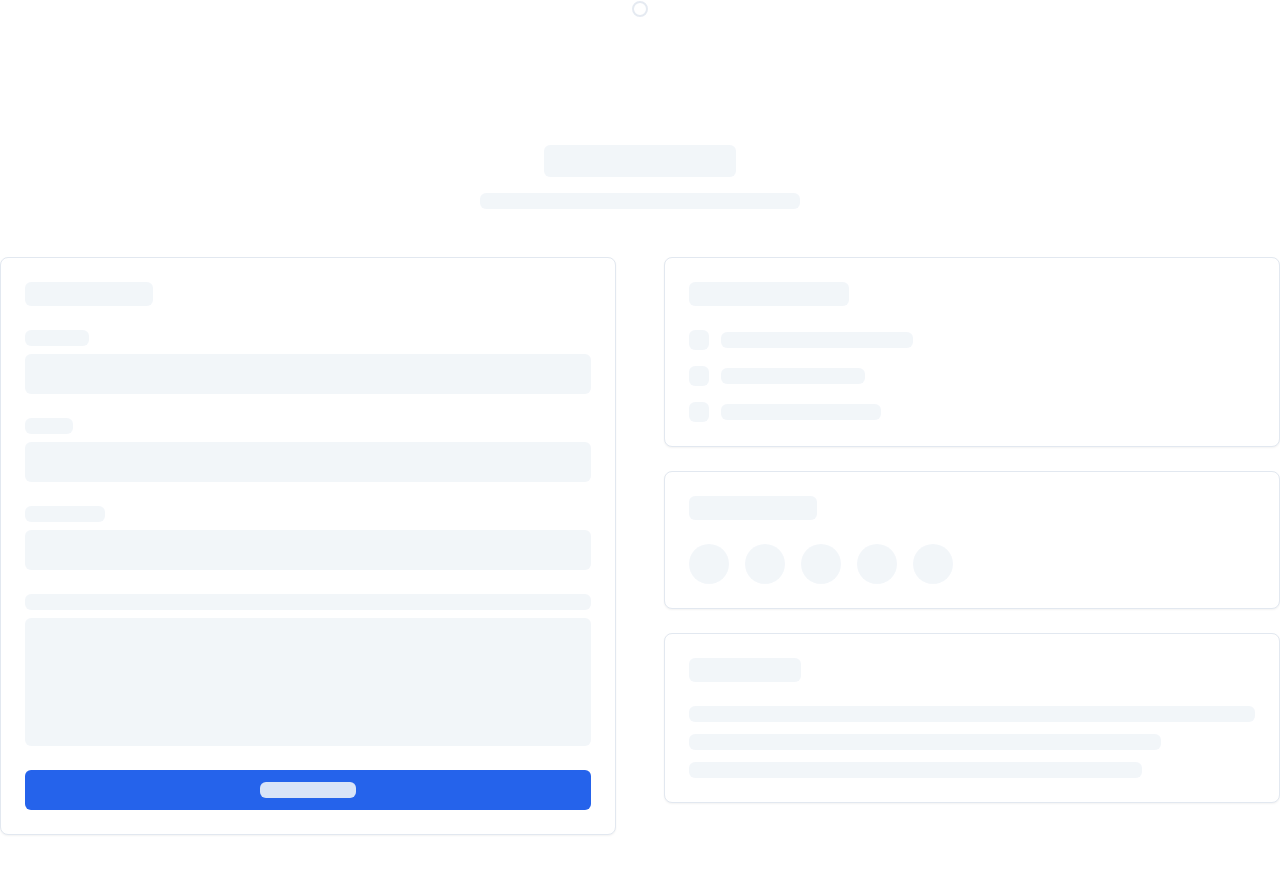
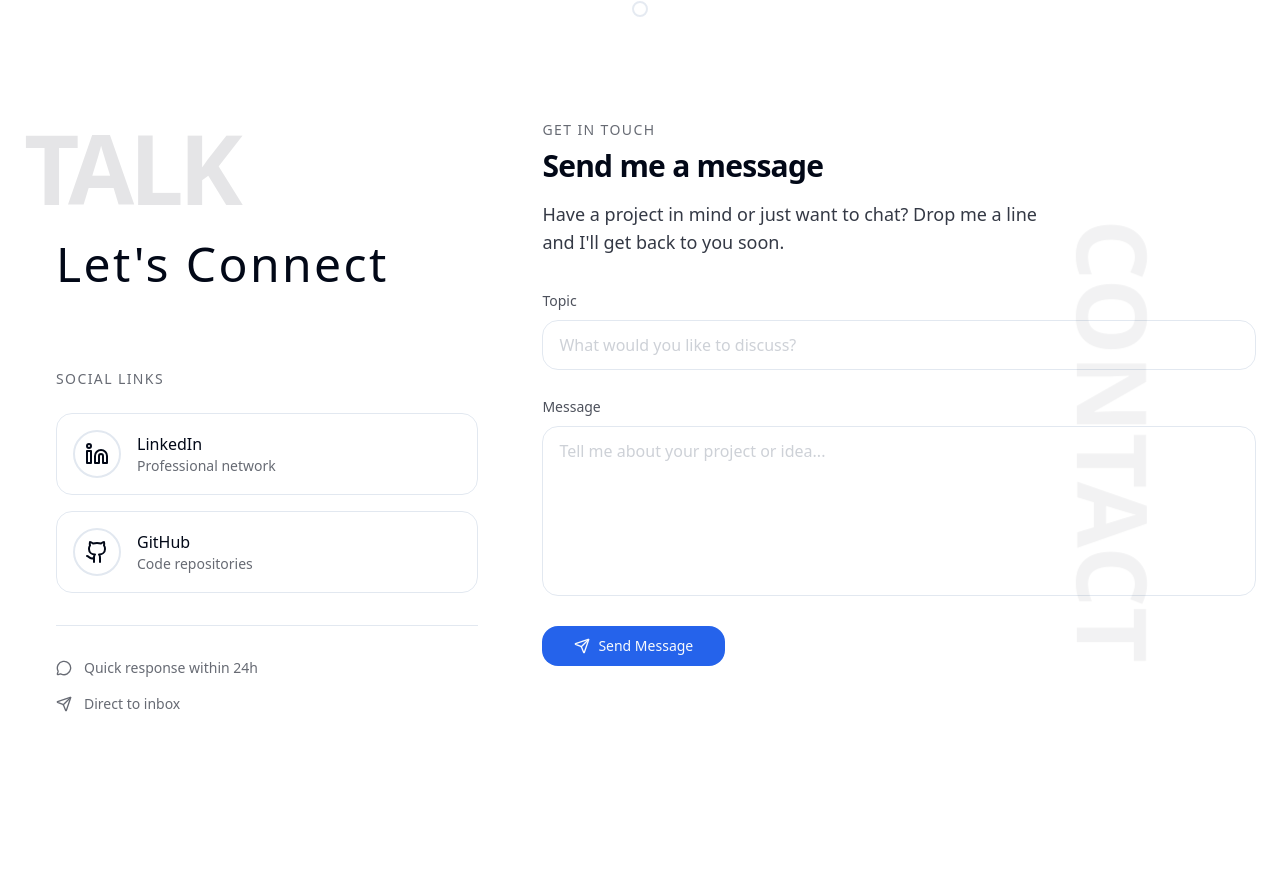
Before and after one commit to shpokas-io/portfolio, a Next.js app: page / in a window 1280 px wide. Shown: the part 3240-4113 px from the top of the page. After the commit the page ends 4057 px from the top, so only its background shows below. Built offline with nearby package versions, Linux system fonts and the light colour scheme.

Commit message:
feat: design contact section

```diff
--- a/src/components/sections/Contact.tsx
+++ b/src/components/sections/Contact.tsx
@@ -1,103 +1,221 @@
-import { Card, CardContent, CardHeader, CardTitle } from "@/components/ui/card"
-import { Button } from "@/components/ui/button"
-import { Skeleton } from "@/components/ui/skeleton"
+"use client";
+
+import { useState } from "react";
+import { Button } from "@/components/ui/button";
+import {
+  Github,
+  Linkedin,
+  Send,
+  MessageCircle,
+  ExternalLink,
+} from "lucide-react";
 
 export function Contact() {
+  const [formData, setFormData] = useState({
+    topic: "",
+    message: "",
+  });
+
+  const [isSubmitting, setIsSubmitting] = useState(false);
+
+  const handleSubmit = async (e: React.FormEvent) => {
+    e.preventDefault();
+    setIsSubmitting(true);
+
+    // Simulate form submission
+    setTimeout(() => {
+      setIsSubmitting(false);
+      setFormData({ topic: "", message: "" });
+      // Here you would integrate with your email service
+    }, 2000);
+  };
+
+  const handleInputChange = (
+    e: React.ChangeEvent<HTMLInputElement | HTMLTextAreaElement>
+  ) => {
+    setFormData({
+      ...formData,
+      [e.target.name]: e.target.value,
+    });
+  };
+
   return (
-    <section id="contact" className="container py-24 sm:py-32">
-      <div className="text-center mb-12">
-        <Skeleton className="h-8 w-48 mx-auto mb-4" />
-        <Skeleton className="h-4 w-80 mx-auto" />
+    <section
+      id="contact"
+      className="min-h-screen relative overflow-hidden flex items-center py-20"
+    >
+      <div className="absolute inset-0 pointer-events-none">
+        <div className="absolute top-1/4 right-1/6 w-80 h-80 rounded-full opacity-5 blur-3xl animate-pulse"></div>
+        <div className="absolute bottom-1/3 left-1/4 w-96 h-96 rounded-full opacity-5 blur-3xl animate-pulse animation-delay-2000"></div>
+
+        <div className="absolute top-1/6 left-1/3 w-px h-64 opacity-10 animate-pulse"></div>
+        <div className="absolute bottom-1/4 right-1/3 w-px h-48 opacity-15 animate-pulse animation-delay-3000"></div>
+        <div className="absolute top-2/3 left-1/6 w-px h-32 opacity-10 animate-pulse animation-delay-1000"></div>
       </div>
 
-      <div className="grid grid-cols-1 md:grid-cols-2 gap-12">
-        {/* Contact Form */}
-        <Card>
-          <CardHeader>
-            <CardTitle>
-              <Skeleton className="h-6 w-32" />
-            </CardTitle>
-          </CardHeader>
-          <CardContent className="space-y-6">
-            <div className="space-y-2">
-              <Skeleton className="h-4 w-16" />
-              <Skeleton className="h-10 w-full" />
+      <div className="container max-w-7xl mx-auto px-6 relative z-10">
+        <div className="grid lg:grid-cols-5 gap-16 items-start">
+          <div className="lg:col-span-2 space-y-12">
+            <div className="space-y-8">
+              <div className="space-y-6">
+                <div className="text-6xl md:text-7xl lg:text-8xl font-black tracking-tighter leading-none opacity-10 select-none">
+                  TALK
+                </div>
+                <div className="-mt-16 ml-4 lg:ml-8">
+                  <h2 className="text-3xl md:text-4xl lg:text-5xl font-light tracking-wider">
+                    Let&apos;s Connect
+                  </h2>
+                </div>
+              </div>
+
+              <div className="w-16 h-px opacity-30 ml-4 lg:ml-8"></div>
             </div>
-            <div className="space-y-2">
-              <Skeleton className="h-4 w-12" />
-              <Skeleton className="h-10 w-full" />
+
+            <div className="space-y-8 ml-4 lg:ml-8">
+              <div className="space-y-6">
+                <div className="space-y-2">
+                  <div className="text-sm font-medium opacity-60 tracking-widest uppercase">
+                    Social Links
+                  </div>
+                </div>
+
+                <div className="space-y-4">
+                  <a
+                    href="#"
+                    className="group flex items-center space-x-4 p-4 rounded-2xl border border-current/10 transition-all duration-300 hover:border-current/30 hover:bg-background/50"
+                  >
+                    <div className="w-12 h-12 rounded-full border-2 border-current/20 flex items-center justify-center transition-all duration-300 group-hover:border-current/40 group-hover:scale-110">
+                      <Linkedin className="w-6 h-6" />
+                    </div>
+                    <div className="flex-1">
+                      <div className="font-medium">LinkedIn</div>
+                      <div className="text-sm opacity-60">
+                        Professional network
+                      </div>
+                    </div>
+                    <ExternalLink className="w-4 h-4 opacity-0 group-hover:opacity-60 transition-opacity duration-300" />
+                  </a>
+
+                  <a
+                    href="#"
+                    className="group flex items-center space-x-4 p-4 rounded-2xl border border-current/10 transition-all duration-300 hover:border-current/30 hover:bg-background/50"
+                  >
+                    <div className="w-12 h-12 rounded-full border-2 border-current/20 flex items-center justify-center transition-all duration-300 group-hover:border-current/40 group-hover:scale-110">
+                      <Github className="w-6 h-6" />
+                    </div>
+                    <div className="flex-1">
+                      <div className="font-medium">GitHub</div>
+                      <div className="text-sm opacity-60">
+                        Code repositories
+                      </div>
+                    </div>
+                    <ExternalLink className="w-4 h-4 opacity-0 group-hover:opacity-60 transition-opacity duration-300" />
+                  </a>
+                </div>
+              </div>
+
+              <div className="pt-8 border-t border-current/10">
+                <div className="space-y-4">
+                  <div className="flex items-center space-x-3 opacity-60">
+                    <MessageCircle className="w-4 h-4" />
+                    <span className="text-sm">Quick response within 24h</span>
+                  </div>
+                  <div className="flex items-center space-x-3 opacity-60">
+                    <Send className="w-4 h-4" />
+                    <span className="text-sm">Direct to inbox</span>
+                  </div>
+                </div>
+              </div>
             </div>
-            <div className="space-y-2">
-              <Skeleton className="h-4 w-20" />
-              <Skeleton className="h-10 w-full" />
+          </div>
+
+          <div className="lg:col-span-3 relative">
+            <div className="relative">
+              <div className="space-y-8">
+                <div className="space-y-4">
+                  <div className="space-y-2">
+                    <div className="text-sm font-medium opacity-60 tracking-widest uppercase">
+                      Get In Touch
+                    </div>
+                    <h3 className="text-2xl md:text-3xl font-bold tracking-tight">
+                      Send me a message
+                    </h3>
+                  </div>
+                  <p className="text-lg font-light opacity-80 max-w-lg">
+                    Have a project in mind or just want to chat? Drop me a line
+                    and I&apos;ll get back to you soon.
+                  </p>
+                </div>
+
+                <form onSubmit={handleSubmit} className="space-y-6">
+                  <div className="space-y-2">
+                    <label
+                      htmlFor="topic"
+                      className="text-sm font-medium opacity-70"
+                    >
+                      Topic
+                    </label>
+                    <input
+                      type="text"
+                      id="topic"
+                      name="topic"
+                      value={formData.topic}
+                      onChange={handleInputChange}
+                      placeholder="What would you like to discuss?"
+                      className="w-full px-4 py-3 rounded-2xl border border-current/20 bg-background/50 backdrop-blur-sm transition-all duration-300 focus:border-current/40 focus:outline-none focus:ring-0 placeholder:opacity-50"
+                      required
+                    />
+                  </div>
+
+                  <div className="space-y-2">
+                    <label
+                      htmlFor="message"
+                      className="text-sm font-medium opacity-70"
+                    >
+                      Message
+                    </label>
+                    <textarea
+                      id="message"
+                      name="message"
+                      value={formData.message}
+                      onChange={handleInputChange}
+                      placeholder="Tell me about your project or idea..."
+                      rows={6}
+                      className="w-full px-4 py-3 rounded-2xl border border-current/20 bg-background/50 backdrop-blur-sm transition-all duration-300 focus:border-current/40 focus:outline-none focus:ring-0 placeholder:opacity-50 resize-none"
+                      required
+                    />
+                  </div>
+
+                  <Button
+                    type="submit"
+                    disabled={isSubmitting}
+                    className="w-full md:w-auto px-8 py-3 rounded-2xl transition-all duration-300 hover:scale-105"
+                  >
+                    {isSubmitting ? (
+                      <div className="flex items-center space-x-2">
+                        <div className="w-4 h-4 border-2 border-current border-t-transparent rounded-full animate-spin"></div>
+                        <span>Sending...</span>
+                      </div>
+                    ) : (
+                      <div className="flex items-center space-x-2">
+                        <Send className="w-4 h-4" />
+                        <span>Send Message</span>
+                      </div>
+                    )}
+                  </Button>
+                </form>
+              </div>
             </div>
-            <div className="space-y-2">
-              <Skeleton className="h-4 w-18" />
-              <Skeleton className="h-32 w-full" />
+
+            <div className="absolute top-1/2 -right-20 text-8xl font-black opacity-5 transform rotate-90 select-none">
+              CONTACT
             </div>
-            <Button className="w-full">
-              <Skeleton className="h-4 w-24" />
-            </Button>
-          </CardContent>
-        </Card>
+          </div>
+        </div>
 
-        {/* Contact Info */}
-        <div className="space-y-6">
-          <Card>
-            <CardHeader>
-              <CardTitle>
-                <Skeleton className="h-6 w-40" />
-              </CardTitle>
-            </CardHeader>
-            <CardContent className="space-y-4">
-              <div className="flex items-center space-x-3">
-                <Skeleton className="h-5 w-5" />
-                <Skeleton className="h-4 w-48" />
-              </div>
-              <div className="flex items-center space-x-3">
-                <Skeleton className="h-5 w-5" />
-                <Skeleton className="h-4 w-36" />
-              </div>
-              <div className="flex items-center space-x-3">
-                <Skeleton className="h-5 w-5" />
-                <Skeleton className="h-4 w-40" />
-              </div>
-            </CardContent>
-          </Card>
-
-          <Card>
-            <CardHeader>
-              <CardTitle>
-                <Skeleton className="h-6 w-32" />
-              </CardTitle>
-            </CardHeader>
-            <CardContent>
-              <div className="flex space-x-4">
-                <Skeleton className="h-10 w-10 rounded-full" />
-                <Skeleton className="h-10 w-10 rounded-full" />
-                <Skeleton className="h-10 w-10 rounded-full" />
-                <Skeleton className="h-10 w-10 rounded-full" />
-                <Skeleton className="h-10 w-10 rounded-full" />
-              </div>
-            </CardContent>
-          </Card>
-
-          <Card>
-            <CardHeader>
-              <CardTitle>
-                <Skeleton className="h-6 w-28" />
-              </CardTitle>
-            </CardHeader>
-            <CardContent>
-              <div className="space-y-3">
-                <Skeleton className="h-4 w-full" />
-                <Skeleton className="h-4 w-5/6" />
-                <Skeleton className="h-4 w-4/5" />
-              </div>
-            </CardContent>
-          </Card>
-        </div>
+        <div className="absolute top-1/4 left-1/12 w-2 h-24 opacity-10 transform rotate-45"></div>
+        <div className="absolute bottom-1/3 right-1/6 w-1 h-16 opacity-15 transform -rotate-30"></div>
       </div>
     </section>
-  )
+  );
 }
```
